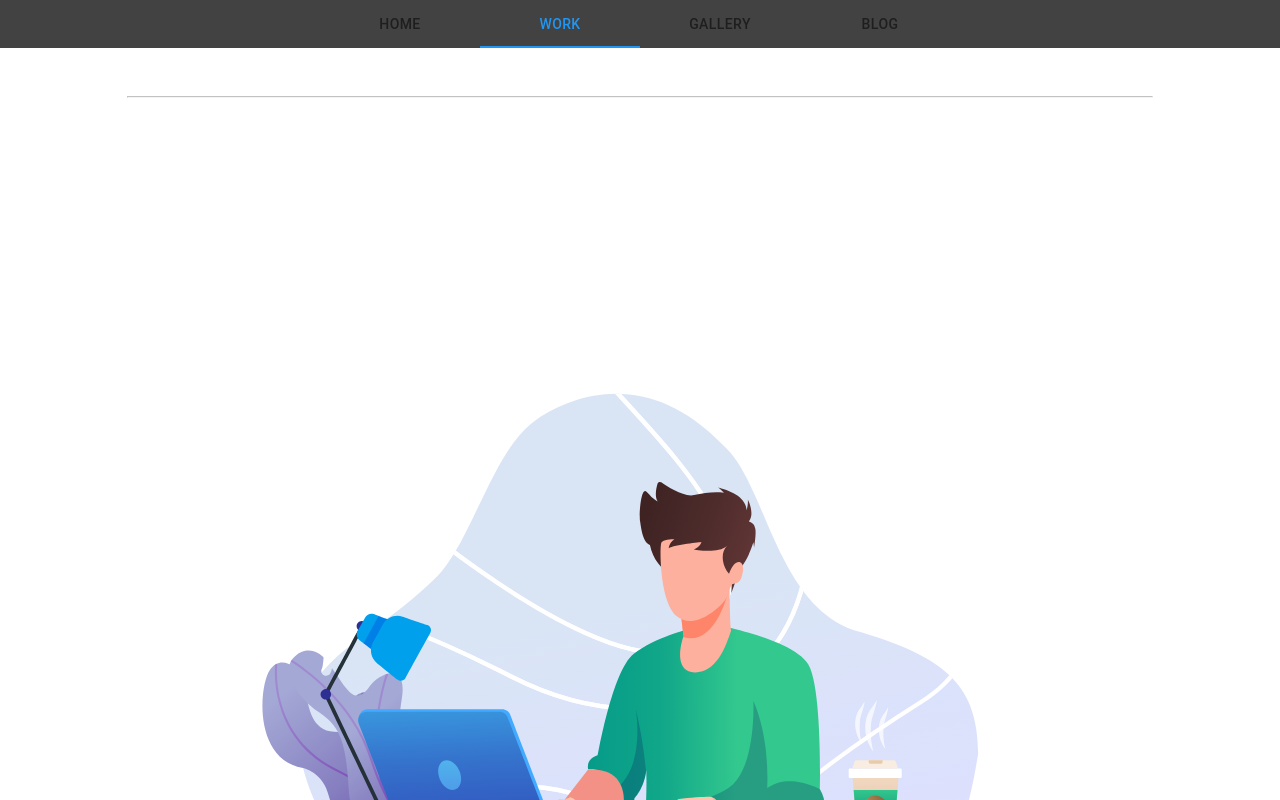
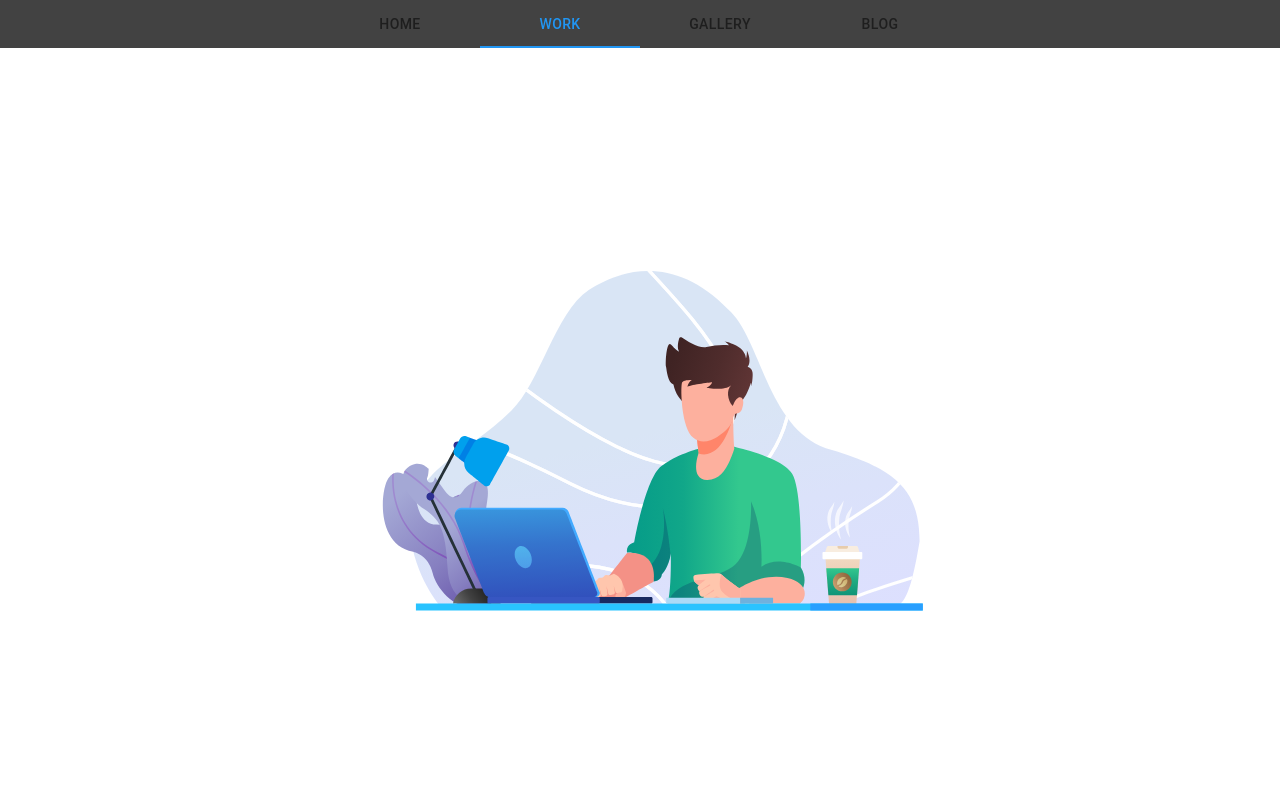
Before and after one commit to jhasubhash/jhasubhash.github.io, a React (Create React App) app: page / in a window 1280 px wide. Both pictures are taken after a click on the tab "WORK". Built offline with nearby package versions, Linux system fonts and the light colour scheme.

Commit message:
fix project

```diff
--- a/src/components/ProjectsPage.tsx
+++ b/src/components/ProjectsPage.tsx
@@ -17,12 +17,15 @@ const useStyles = makeStyles({
         alignItems: 'center',
         paddingTop: '1em',
         '@media (min-width: 800px)': {
-            marginTop: '3em',
+            flexDirection: 'row-reverse',
+            justifyContent: 'center',
+            gap: '4vw'
         },
     },
     card: {
         '@media (min-width: 800px)': {
             maxWidth: '650px',
+            height: '650px',
             marginTop: '1em'
         },
         display: 'flex',
@@ -68,9 +71,17 @@ const useStyles = makeStyles({
 
     codeAnim : {
         marginTop: '2em',
-        maxWidth: '800px',
-        maxHeight: '800px',
+        maxWidth: '600px',
+        maxHeight: '600px',
+        '@media (min-width: 800px)': {
+            marginTop: 0,
+        }
     },
+    img : {
+        width:'90%',
+        height: '90%',
+        paddingRight:'5px'
+    }
 });
 
 interface Props {
@@ -97,12 +108,12 @@ export const ProjectsPage = (props: Props) => {
     const classes = useStyles();
     return (
         <Paper className={classes.content} square>
-            <Typography variant="h6">Projects</Typography>
-            <hr style={{margin:0, opacity:0.6, width:'80%'}}></hr>
-
+            <div className={classes.codeAnim}>
+            <GetCodeAnim/>
+            </div>
             <Carousel autoPlay={false}  navButtonsAlwaysInvisible={true}>
             <Card className={classes.card}>
-                <img src={tree} style={{width:'100px', height: '100px', paddingRight:'5px'}} alt={"project"}/>
+                <img src={tree} className={classes.img} alt={"project"}/>
                 <CardContent className={classes.cardContent}>
                 <Typography variant="body1">Family Tree</Typography>
                 <Typography variant="body2">Create and share your own family tree as well as that of well known personalities.</Typography>
@@ -113,9 +124,6 @@ export const ProjectsPage = (props: Props) => {
                 </CardContent>
             </Card>
             </Carousel>
-            <div className={classes.codeAnim}>
-            <GetCodeAnim/>
-            </div>
         </Paper>
     )
 }
```
